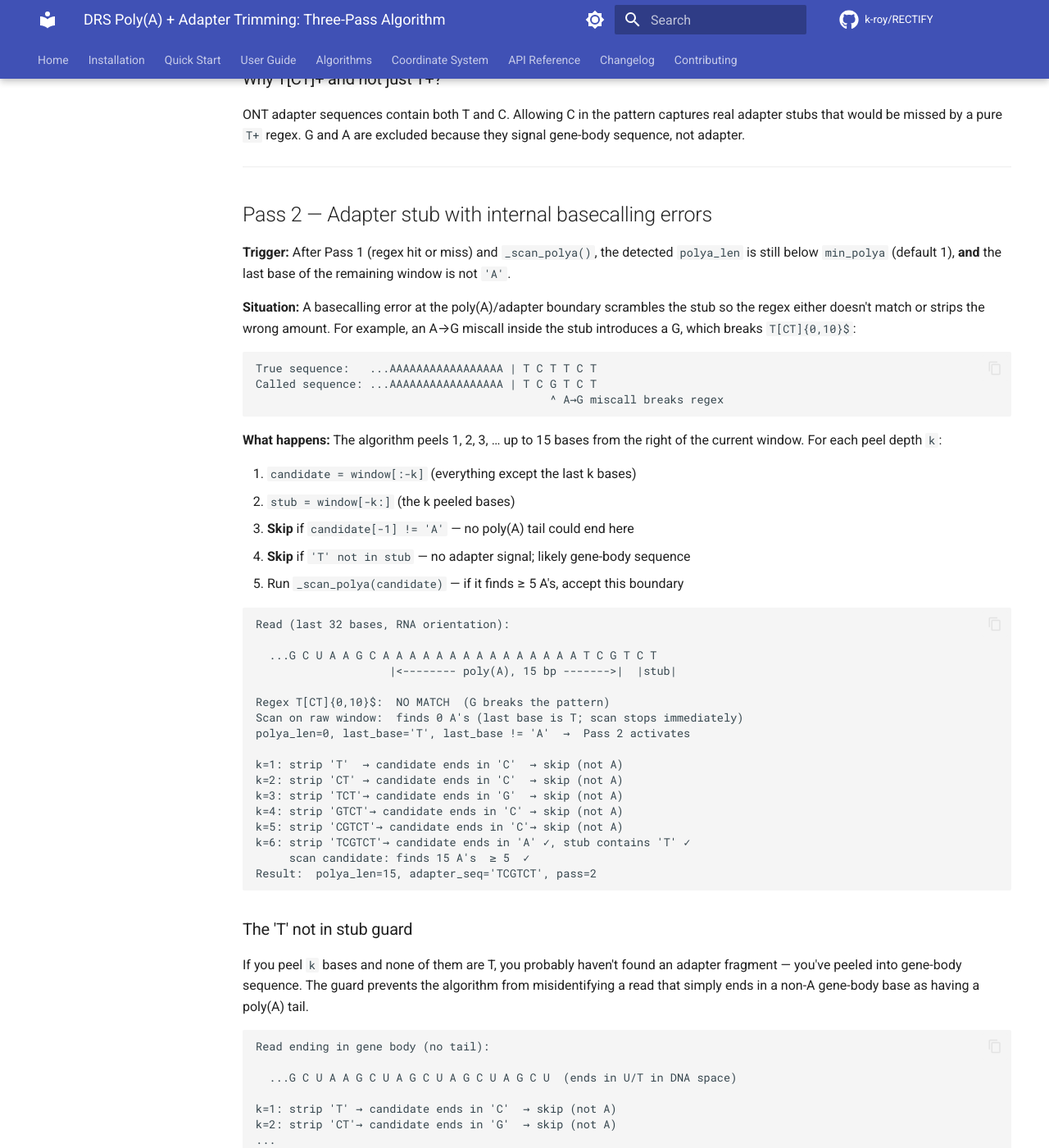
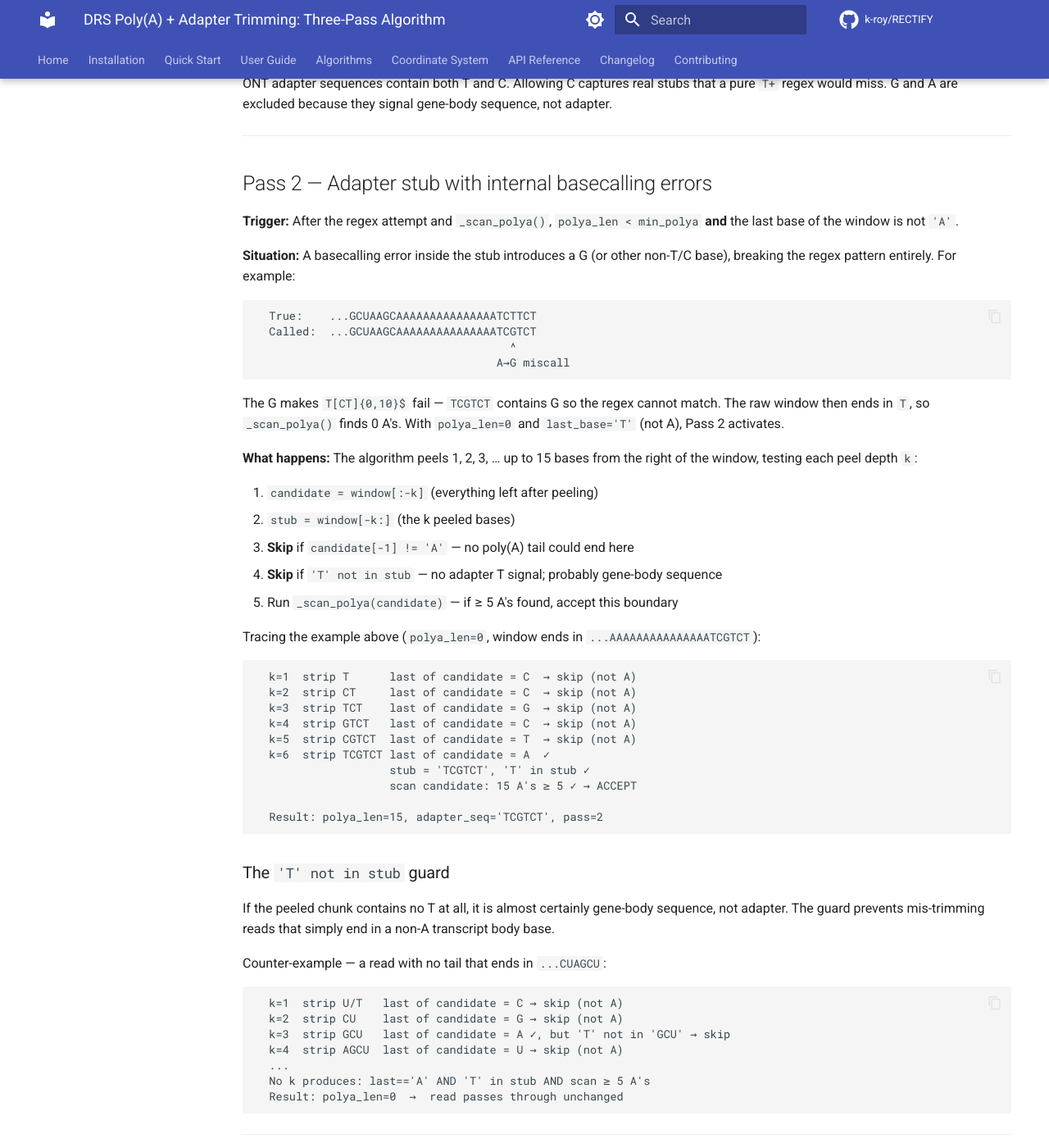
Before and after one commit to k-roy/RECTIFY, an MkDocs documentation site: the page built from docs/THREE_PASS_ADAPTER_TRIMMING.md, in a window 1280 px wide and 1400 px high, scrolled down 1641 px. Shown: the whole window at 82% size. Built offline with MkDocs 1.6.1 and Material for MkDocs 9.7.7, drawn with Linux system fonts in a browser that asks for light colours; comment, search, counter and statistics services are not loaded; the version menu is left out; some of the changed text lies outside the part shown.

Commit message:
docs: fix ASCII diagram alignment in THREE_PASS_ADAPTER_TRIMMING.md

````diff
--- a/docs/THREE_PASS_ADAPTER_TRIMMING.md
+++ b/docs/THREE_PASS_ADAPTER_TRIMMING.md
@@ -27,9 +27,9 @@
 _ADAPTER_RE = re.compile(r'T[CT]{0,10}$')
 ```
 
-The ONT cDNA adapter sequence ends in a T-rich, C-containing stub.
-This regex matches runs of 1–11 T/C characters anchored at the very end of the
-window. Gene-body sequence (containing G and A) will not match.
+The ONT cDNA adapter sequence ends in a T-rich, C-containing stub. This regex
+matches runs of 1–11 T/C characters anchored at the very end of the window.
+Gene-body sequence (which contains G and A) will not match.
 
 ---
 
@@ -40,127 +40,140 @@
 **Situation:** Dorado already stripped the adapter completely. The read ends cleanly
 in A's — the poly(A) tail runs all the way to the last base.
 
-**What happens:** `_scan_polya()` runs directly on the raw window, walking rightward
-from the transcript body into the tail until it hits a non-A base.
+**What happens:** `_scan_polya()` walks right-to-left from the last base, counting
+consecutive A's until it exits the tail into the transcript body.
 
 ```
-Read (last 30 bases, RNA orientation):
+  ...GCUAAGCAAAAAAAAAAAAAAAA
+            ^^^^^^^^^^^^^^^^
+            poly(A), 16 bp
 
-  ...G C U A A G C A A A A A A A A A A A A A A A A A A
-                    |<-------- poly(A) tail, 16 bp ------->|
-
-Regex:   no match
-Scan:    walks left from final A, counts 16 consecutive A's
-Result:  polya_len=16, adapter_seq='', pass=0
+  Regex:  no match (window does not end in T or C)
+  Scan:   16 consecutive A's from the right
+  Result: polya_len=16, adapter_seq='', pass=0
 ```
 
 ---
 
 ## Pass 1 — Adapter stub cleanly detectable by regex
 
-**Trigger:** The regex matches a T[CT]+ run at the end of the window.
+**Trigger:** The regex matches a `T[CT]+` run at the end of the window.
 
 **Situation:** Dorado left a residual adapter stub after the poly(A). The stub
 consists only of T and C characters, so the regex identifies and removes it cleanly.
-After stripping the stub, `_scan_polya()` finds the tail in what remains.
+After stripping the stub, `_scan_polya()` finds the tail boundary in what remains.
 
 ```
-Read (last 35 bases, RNA orientation):
+  ...GCUAAGCAAAAAAAAAAAAAATCTTCT
+            ^^^^^^^^^^^^^^~~~~~~
+            poly(A), 14 bp  stub
 
-  ...G C U A A G C A A A A A A A A A A A A A A T C T T C T
-                    |<------ poly(A), 14 bp ------>| |stub|
-
-Regex T[CT]{0,10}$:  matches "TCTTCT" (6 chars) at the end
-Strip stub:          window becomes ...GCUAAGCAAAAAAAAAAAAAAAAA
-Scan:                finds 14 A's
-Result:              polya_len=14, adapter_seq='TCTTCT', pass=1
+  Regex T[CT]{0,10}$:  matches "TCTTCT" (6 chars) at end
+  Strip stub:          window → ...GCUAAGCAAAAAAAAAAAAAA
+  Scan:                14 consecutive A's
+  Result:              polya_len=14, adapter_seq='TCTTCT', pass=1
 ```
 
-### Why T[CT]+ and not just T+?
+### Why `T[CT]+` and not just `T+`?
 
-ONT adapter sequences contain both T and C. Allowing C in the pattern captures real
-adapter stubs that would be missed by a pure `T+` regex. G and A are excluded because
-they signal gene-body sequence, not adapter.
+ONT adapter sequences contain both T and C. Allowing C captures real stubs that
+a pure `T+` regex would miss. G and A are excluded because they signal gene-body
+sequence, not adapter.
 
 ---
 
 ## Pass 2 — Adapter stub with internal basecalling errors
 
-**Trigger:** After Pass 1 (regex hit or miss) and `_scan_polya()`, the detected
-`polya_len` is still below `min_polya` (default 1), **and** the last base of the
-remaining window is not `'A'`.
+**Trigger:** After the regex attempt and `_scan_polya()`, `polya_len < min_polya`
+**and** the last base of the window is not `'A'`.
 
-**Situation:** A basecalling error at the poly(A)/adapter boundary scrambles the
-stub so the regex either doesn't match or strips the wrong amount. For example, an
-A→G miscall inside the stub introduces a G, which breaks `T[CT]{0,10}$`:
+**Situation:** A basecalling error inside the stub introduces a G (or other non-T/C
+base), breaking the regex pattern entirely. For example:
 
 ```
-True sequence:   ...AAAAAAAAAAAAAAAAA | T C T T C T
-Called sequence: ...AAAAAAAAAAAAAAAAA | T C G T C T
-                                            ^ A→G miscall breaks regex
+  True:    ...GCUAAGCAAAAAAAAAAAAAAATCTTCT
+  Called:  ...GCUAAGCAAAAAAAAAAAAAAATCGTCT
+                                      ^
+                                    A→G miscall
 ```
 
+The G makes `T[CT]{0,10}$` fail — `TCGTCT` contains G so the regex cannot match.
+The raw window then ends in `T`, so `_scan_polya()` finds 0 A's. With
+`polya_len=0` and `last_base='T'` (not A), Pass 2 activates.
+
 **What happens:** The algorithm peels 1, 2, 3, … up to 15 bases from the right of
-the current window. For each peel depth `k`:
+the window, testing each peel depth `k`:
 
-1. `candidate = window[:-k]`  (everything except the last k bases)
-2. `stub = window[-k:]`       (the k peeled bases)
+1. `candidate = window[:-k]`  (everything left after peeling)
+2. `stub      = window[-k:]`  (the k peeled bases)
 3. **Skip** if `candidate[-1] != 'A'` — no poly(A) tail could end here
-4. **Skip** if `'T' not in stub` — no adapter signal; likely gene-body sequence
-5. Run `_scan_polya(candidate)` — if it finds ≥ 5 A's, accept this boundary
+4. **Skip** if `'T' not in stub` — no adapter T signal; probably gene-body sequence
+5. Run `_scan_polya(candidate)` — if ≥ 5 A's found, accept this boundary
+
+Tracing the example above (`polya_len=0`, window ends in `...AAAAAAAAAAAAAAATCGTCT`):
 
 ```
-Read (last 32 bases, RNA orientation):
+  k=1  strip T      last of candidate = C  → skip (not A)
+  k=2  strip CT     last of candidate = C  → skip (not A)
+  k=3  strip TCT    last of candidate = G  → skip (not A)
+  k=4  strip GTCT   last of candidate = C  → skip (not A)
+  k=5  strip CGTCT  last of candidate = T  → skip (not A)
+  k=6  strip TCGTCT last of candidate = A  ✓
+                    stub = 'TCGTCT', 'T' in stub ✓
+                    scan candidate: 15 A's ≥ 5 ✓ → ACCEPT
 
-  ...G C U A A G C A A A A A A A A A A A A A A A T C G T C T
-                    |<-------- poly(A), 15 bp ------->|  |stub|
-
-Regex T[CT]{0,10}$:  NO MATCH  (G breaks the pattern)
-Scan on raw window:  finds 0 A's (last base is T; scan stops immediately)
-polya_len=0, last_base='T', last_base != 'A'  →  Pass 2 activates
-
-k=1: strip 'T'  → candidate ends in 'C'  → skip (not A)
-k=2: strip 'CT' → candidate ends in 'C'  → skip (not A)
-k=3: strip 'TCT'→ candidate ends in 'G'  → skip (not A)
-k=4: strip 'GTCT'→ candidate ends in 'C' → skip (not A)
-k=5: strip 'CGTCT'→ candidate ends in 'C'→ skip (not A)
-k=6: strip 'TCGTCT'→ candidate ends in 'A' ✓, stub contains 'T' ✓
-     scan candidate: finds 15 A's  ≥ 5  ✓
-Result:  polya_len=15, adapter_seq='TCGTCT', pass=2
+  Result: polya_len=15, adapter_seq='TCGTCT', pass=2
 ```
 
-### The 'T' not in stub guard
+### The `'T' not in stub` guard
 
-If you peel `k` bases and none of them are T, you probably haven't found an adapter
-fragment — you've peeled into gene-body sequence. The guard prevents the algorithm
-from misidentifying a read that simply ends in a non-A gene-body base as having a
-poly(A) tail.
+If the peeled chunk contains no T at all, it is almost certainly gene-body sequence,
+not adapter. The guard prevents mis-trimming reads that simply end in a non-A
+transcript body base.
+
+Counter-example — a read with no tail that ends in `...CUAGCU`:
 
 ```
-Read ending in gene body (no tail):
-
-  ...G C U A A G C U A G C U A G C U A G C U  (ends in U/T in DNA space)
-
-k=1: strip 'T' → candidate ends in 'C'  → skip (not A)
-k=2: strip 'CT'→ candidate ends in 'G'  → skip (not A)
-...
-No k produces: candidate[-1]=='A' AND 'T' in stub AND polya_len >= 5
-Result: polya_len=0  →  read passes through unchanged
+  k=1  strip U/T   last of candidate = C → skip (not A)
+  k=2  strip CU    last of candidate = G → skip (not A)
+  k=3  strip GCU   last of candidate = A ✓, but 'T' not in 'GCU' → skip
+  k=4  strip AGCU  last of candidate = U → skip (not A)
+  ...
+  No k produces: last=='A' AND 'T' in stub AND scan ≥ 5 A's
+  Result: polya_len=0  →  read passes through unchanged
 ```
 
 ---
 
-## Summary Table
+## Reads with no poly(A) tail
 
-| Pass | Trigger | Adapter stub state | Cost |
-|------|---------|-------------------|------|
-| 0 | Regex finds nothing; scan succeeds | None (Dorado already stripped) | 1 scan |
-| 1 | Regex matches T[CT]+ at end | Present, recognisable | 1 regex + 1 scan |
-| 2 | After regex+scan, polya_len < min_polya and last_base != 'A' | Present but scrambled by basecalling errors | Up to 15 scans |
+Any read that exits all three passes with `polya_len=0` is emitted to the output
+BAM unchanged.
+
+```
+  ...GCUAGCUAGCUAGCUAGCUA   (transcript body, ends in A-containing gene sequence)
+
+  Regex:  no match
+  Scan:   0 A's (scan stops at first non-A from the right)
+  Pass 2: no k satisfies candidate[-1]=='A' AND 'T' in stub AND polya_len ≥ 5
+  Result: polya_len=0  →  read emitted unchanged
+```
+
+Typical cases: pre-mRNA intermediates, degraded RNA, non-polyadenylated transcripts.
 
 ---
 
-## Return Value
+## Summary
+
+| Pass | Trigger condition | Adapter state | Per-read cost |
+|------|-------------------|---------------|---------------|
+| 0 | Regex: no match; scan finds ≥1 A | None — Dorado already stripped | 1 regex + 1 scan |
+| 1 | Regex: matches `T[CT]+$`; scan finds ≥1 A after stripping | Present, cleanly recognisable | 1 regex + 1 scan |
+| 2 | polya_len=0 after Pass 1; last base ≠ A | Present but scrambled by basecalling errors | 1 regex + up to 15 scans |
+
+---
+
+## Return value
 
 ```python
 (polya_len, adapter_seq, last_base, adapter_pass)
@@ -168,31 +181,10 @@
 
 | Field | Meaning |
 |-------|---------|
-| `polya_len` | Number of bases belonging to the poly(A) tail (0 = no tail detected) |
-| `adapter_seq` | The stripped adapter stub sequence (empty string for Pass 0) |
-| `last_base` | The last base of the poly(A)-trimmed sequence (sanity check: should be non-A) |
+| `polya_len` | Bases belonging to the poly(A) tail (0 = no tail detected) |
+| `adapter_seq` | Stripped adapter stub sequence (empty string for Pass 0) |
+| `last_base` | Last base of the trimmed body sequence (sanity: should be non-A) |
 | `adapter_pass` | 0, 1, or 2 — which pass found the boundary |
-
-`polya_len=0` means no tail was detected; the read is emitted to the output BAM
-unchanged.
-
----
-
-## Reads with no poly(A) tail
-
-These pass through all three passes without a match:
-
-```
-Read (last 20 bases):  ...G C U A G C U A G C U A G C U A G C U A
-
-Regex:   no match
-Scan:    0 A's (scan stops at first non-A from the right)
-Pass 2:  no k satisfies both candidate[-1]=='A' and polya_len >= 5
-Result:  polya_len=0  →  read emitted unchanged
-```
-
-Typical cases: pre-mRNA intermediates, degraded RNA, reads from non-polyadenylated
-species.
 
 ---
 
````
Also changed, not shown: other parts of docs/THREE_PASS_ADAPTER_TRIMMING.md (+1 -1 lines).
